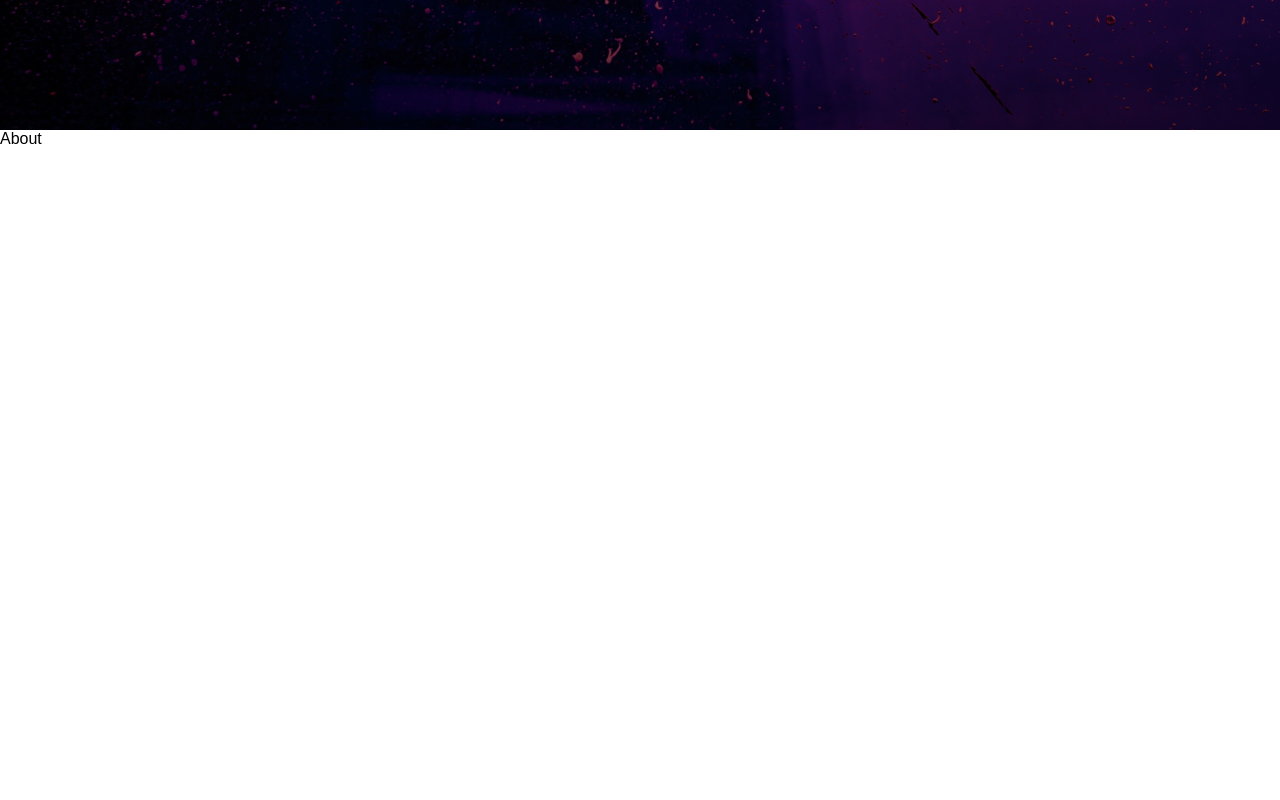
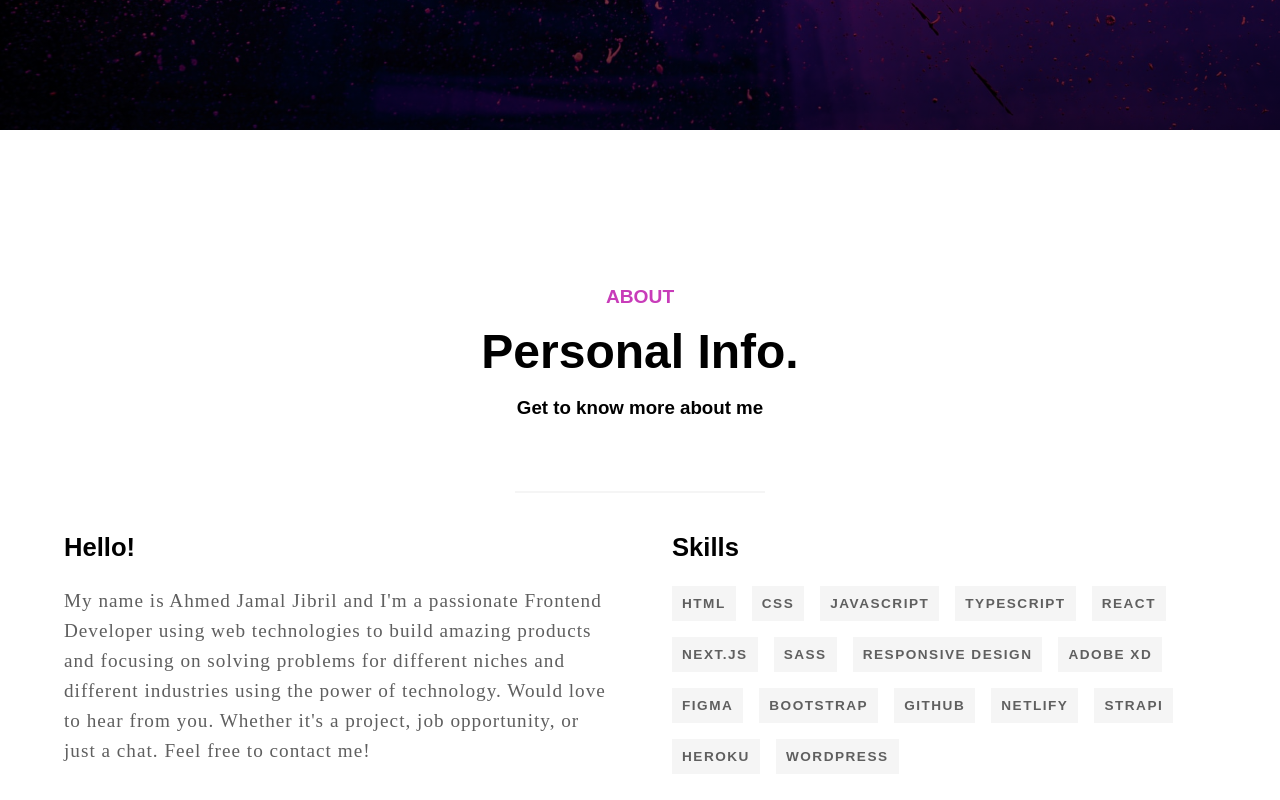
Before and after one commit to Zeken0/Portfolio-final, a Next.js app: page / in a window 1280 px wide. Shown: the part 740-1540 px from the top of the page. Built offline with nearby package versions, Linux system fonts and the light colour scheme.

Commit message:
done with the about section

```diff
--- a/pages/index.js
+++ b/pages/index.js
@@ -43,7 +43,50 @@ export default function Home() {
             </div>
           </div>
         </section>
-        <section className={styles.about_container}>About</section>
+        <section className={styles.about_container}>
+          <div className={styles.about_content}>
+            <div className={styles.top_section}>
+              <span>ABOUT</span>
+              <h2>Personal Info.</h2>
+              <h3>Get to know more about me</h3>
+              <div className={styles.about_underline}></div>
+            </div>
+            <div className={styles.bottom_section}>
+              <div className={styles.left_content}>
+                <h4>Hello!</h4>
+                <p>
+                  My name is Ahmed Jamal Jibril and I'm a passionate Frontend
+                  Developer using web technologies to build amazing products and
+                  focusing on solving problems for different niches and
+                  different industries using the power of technology. Would love
+                  to hear from you. Whether it's a project, job opportunity, or
+                  just a chat. Feel free to contact me!
+                </p>
+              </div>
+              <div className={styles.right_content}>
+                <h4>Skills</h4>
+                <div className={styles.skills_content}>
+                  <div className={styles.skills_item}>HTML</div>
+                  <div className={styles.skills_item}>CSS</div>
+                  <div className={styles.skills_item}>JAVASCRIPT</div>
+                  <div className={styles.skills_item}>TYPESCRIPT</div>
+                  <div className={styles.skills_item}>REACT</div>
+                  <div className={styles.skills_item}>NEXT.JS</div>
+                  <div className={styles.skills_item}>SASS</div>
+                  <div className={styles.skills_item}>RESPONSIVE DESIGN</div>
+                  <div className={styles.skills_item}>ADOBE XD</div>
+                  <div className={styles.skills_item}>FIGMA</div>
+                  <div className={styles.skills_item}>BOOTSTRAP</div>
+                  <div className={styles.skills_item}>GITHUB</div>
+                  <div className={styles.skills_item}>NETLIFY</div>
+                  <div className={styles.skills_item}>STRAPI</div>
+                  <div className={styles.skills_item}>HEROKU</div>
+                  <div className={styles.skills_item}>WORDPRESS</div>
+                </div>
+              </div>
+            </div>
+          </div>
+        </section>
         <section className={styles.work_container}>Work</section>
         <section className={styles.contact_container}>
           <div className={styles.contact_overlay}></div>
--- a/styles/Home.module.scss
+++ b/styles/Home.module.scss
@@ -110,7 +110,7 @@
           span {
             display: flex;
             align-items: center;
-            column-gap: 0.8rem;
+            column-gap: 0.3rem;
             color: $color-white;
             font-size: 0.7rem;
             letter-spacing: 2.5px;
@@ -125,9 +125,108 @@
     }
 
     .about_container {
+      display: flex;
+      flex-direction: column;
+      align-items: center;
+      justify-content: center;
       height: 100vh;
-      width: 100%;
+      width: 90%;
+      margin: auto;
       background-color: $color-white;
+
+      .about_content {
+        display: flex;
+        flex-direction: column;
+        row-gap: 2.5rem;
+
+        .top_section {
+          display: flex;
+          flex-direction: column;
+          align-items: center;
+          row-gap: 1rem;
+
+          span {
+            font-size: 1.2rem;
+            font-weight: bolder;
+            color: $color-primary;
+          }
+
+          h2 {
+            margin: 0;
+            font-size: 3rem;
+            font-weight: 800;
+          }
+
+          h3 {
+            margin: 0;
+            margin-top: 0.1rem;
+          }
+
+          .about_underline {
+            margin-top: 3.5rem;
+            height: 2px;
+            width: 250px;
+            background-color: whitesmoke;
+          }
+        }
+
+        .bottom_section {
+          display: flex;
+          justify-content: space-between;
+          column-gap: 4rem;
+
+          .left_content {
+            width: 100%;
+            display: flex;
+            flex-direction: column;
+            row-gap: 1.5rem;
+
+            h4 {
+              margin: 0;
+              font-size: 1.6rem;
+            }
+
+            p {
+              margin: 0;
+              font-family: $font-paragraph;
+              font-size: 1.2rem;
+              letter-spacing: 1px;
+              line-height: 1.875rem;
+              color: $color-p;
+            }
+          }
+
+          .right_content {
+            width: 100%;
+            display: flex;
+            flex-direction: column;
+            row-gap: 1.5rem;
+
+            h4 {
+              margin: 0;
+              font-size: 1.6rem;
+            }
+
+            .skills_content {
+              display: flex;
+              flex-wrap: wrap;
+              row-gap: 1rem;
+              column-gap: 1rem;
+
+              .skills_item {
+                font-family: $font-skills;
+                display: inline-block;
+                padding: 10px;
+                background-color: whitesmoke;
+                color: $color-p;
+                letter-spacing: 1.5px;
+                font-size: 0.85rem;
+                font-weight: 600;
+              }
+            }
+          }
+        }
+      }
     }
 
     .work_container {
--- a/styles/_mixins.module.scss
+++ b/styles/_mixins.module.scss
@@ -1,6 +1,6 @@
 //* Fonts *//
 $font-body:  'Montserrat', sans-serif;
-$font-paragraph: 'PT Serif', serif;
+$font-paragraph: "librebaskerville-regular", serif;
 $font-skills: 'Source Sans Pro', sans-serif;
 
 //* COLORS *//
@@ -10,6 +10,7 @@ $color-tertiary: #f5f5f5;
 $color-quaternary: #f1f1f1;
 $color-quinary: #858686;
 $color-senary: #6c6c6c;
+$color-p:#5f5f5f;
 $color-white: #fff;
 $color-black: #080707;
 
```
